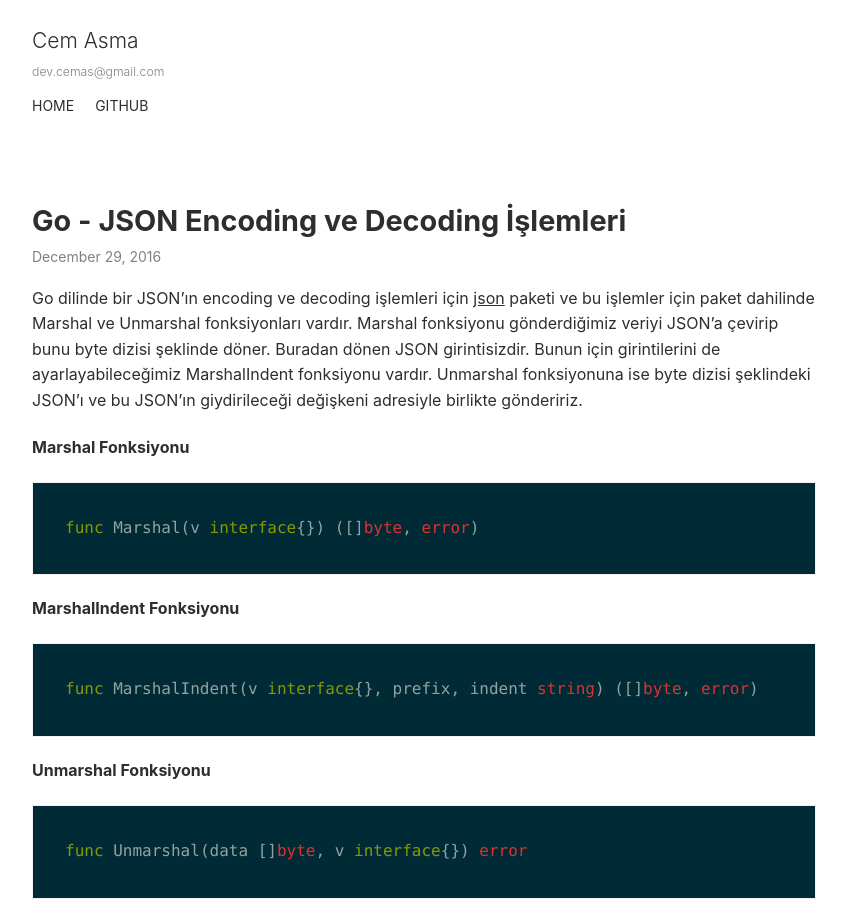
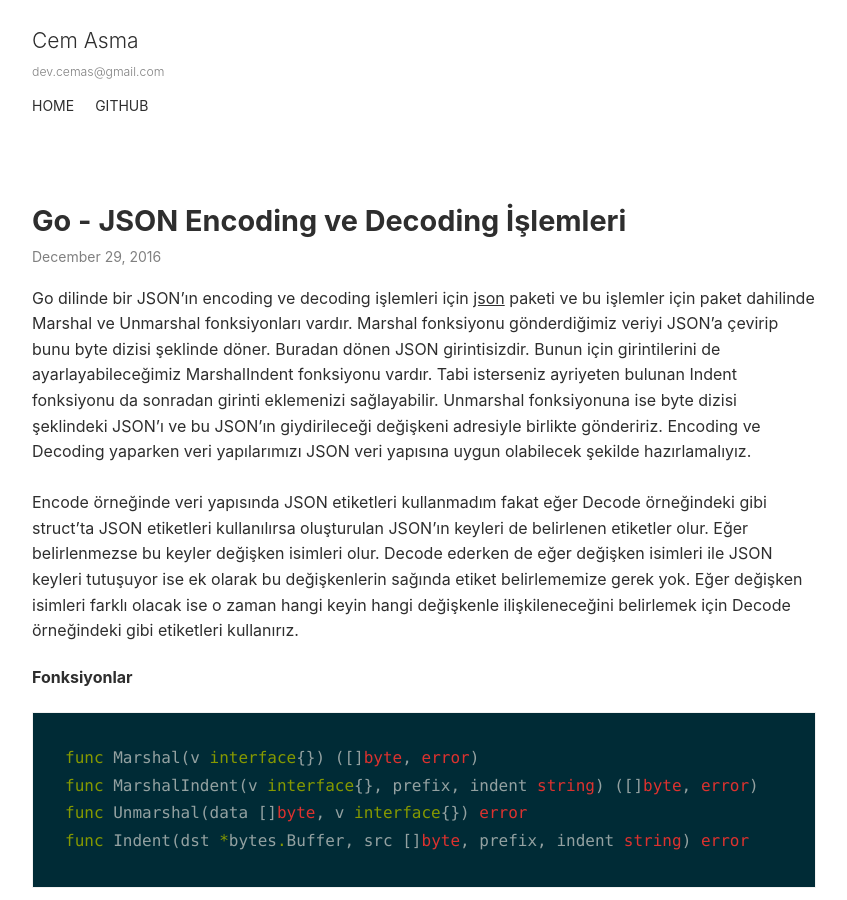
Before and after one commit to cemasma/cemasma-blog, a Jekyll site: the page built from _posts/2016-12-29-go-json-encoding-ve-decoding-islemleri.md, in a window 1280 px wide and 900 px high. Shown: the whole window, without its empty margins (216-1063 px from the left). Built offline with Jekyll 4.4.1, drawn with Linux system fonts in a browser that asks for light colours; some of the changed text lies outside the part shown.

Commit message:
Update 2016-12-29-go-json-encoding-ve-decoding-islemleri.md

````diff
--- a/_posts/2016-12-29-go-json-encoding-ve-decoding-islemleri.md
+++ b/_posts/2016-12-29-go-json-encoding-ve-decoding-islemleri.md
@@ -6,22 +6,16 @@ categories: go
 ---
 
 
-Go dilinde bir JSON'ın encoding ve decoding işlemleri için [json](https://golang.org/pkg/encoding/json/) paketi ve bu işlemler için paket dahilinde Marshal ve Unmarshal fonksiyonları vardır. Marshal fonksiyonu gönderdiğimiz veriyi JSON'a çevirip bunu byte dizisi şeklinde döner. Buradan dönen JSON girintisizdir. Bunun için girintilerini de ayarlayabileceğimiz MarshalIndent fonksiyonu vardır. Unmarshal fonksiyonuna ise byte dizisi şeklindeki JSON'ı ve bu JSON'ın giydirileceği değişkeni adresiyle birlikte göndeririz.
+Go dilinde bir JSON'ın encoding ve decoding işlemleri için [json](https://golang.org/pkg/encoding/json/) paketi ve bu işlemler için paket dahilinde Marshal ve Unmarshal fonksiyonları vardır. Marshal fonksiyonu gönderdiğimiz veriyi JSON'a çevirip bunu byte dizisi şeklinde döner. Buradan dönen JSON girintisizdir. Bunun için girintilerini de ayarlayabileceğimiz MarshalIndent fonksiyonu vardır. Tabi isterseniz ayriyeten bulunan Indent fonksiyonu da sonradan girinti eklemenizi sağlayabilir. Unmarshal fonksiyonuna ise byte dizisi şeklindeki JSON'ı ve bu JSON'ın giydirileceği değişkeni adresiyle birlikte göndeririz. Encoding ve Decoding yaparken veri yapılarımızı JSON veri yapısına uygun olabilecek şekilde hazırlamalıyız.
+<br><br>
+Encode örneğinde veri yapısında JSON etiketleri kullanmadım fakat eğer Decode örneğindeki gibi struct'ta JSON etiketleri kullanılırsa oluşturulan JSON'ın keyleri de belirlenen etiketler olur. Eğer belirlenmezse bu keyler değişken isimleri olur. Decode ederken de eğer değişken isimleri ile JSON keyleri tutuşuyor ise ek olarak bu değişkenlerin sağında etiket belirlememize gerek yok. Eğer değişken isimleri farklı olacak ise o zaman hangi keyin hangi değişkenle ilişkileneceğini belirlemek için Decode örneğindeki gibi etiketleri kullanırız.
 
-
-#### Marshal Fonksiyonu
+#### Fonksiyonlar
 ```go
 func Marshal(v interface{}) ([]byte, error)
-```
-
-#### MarshalIndent Fonksiyonu
-```go
 func MarshalIndent(v interface{}, prefix, indent string) ([]byte, error)
-```
-
-#### Unmarshal Fonksiyonu
-```go
 func Unmarshal(data []byte, v interface{}) error
+func Indent(dst *bytes.Buffer, src []byte, prefix, indent string) error
 ```
 
 <br><br>
@@ -121,8 +113,8 @@ func main() {
 		}
 	]`)
 
-	// Aktaracağımı yapacağım değişkeni önceden tanımlamamız gerekiyor.
-	// JSON verisi bir array içerisinde dataları içerdiğinden bu şekilde tanımlıyorum.
+	// Aktarımı yapacağımız değişkeni önceden tanımlamamız gerekiyor.
+	// Bu değişken JSON'daki veri ile uyuşabilecek bir yapıya sahip olmalı
 	var personSlice []Person
 
 	// Oluşturduğum değişkeni adresiyle birlikte gönderiyorum ve
````
Also changed, not shown: other parts of _posts/2016-12-29-go-json-encoding-ve-decoding-islemleri.md (+0 -2 lines).
